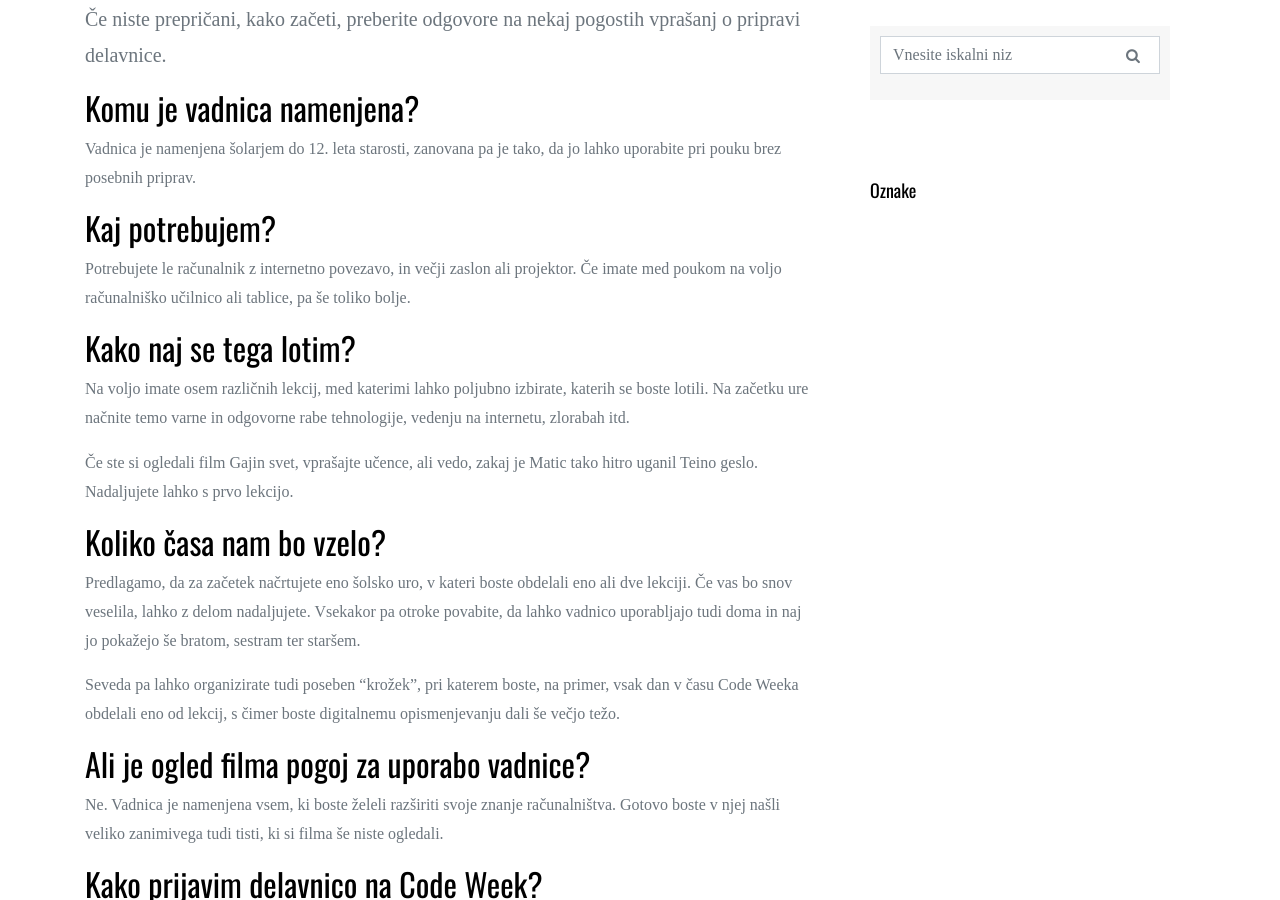
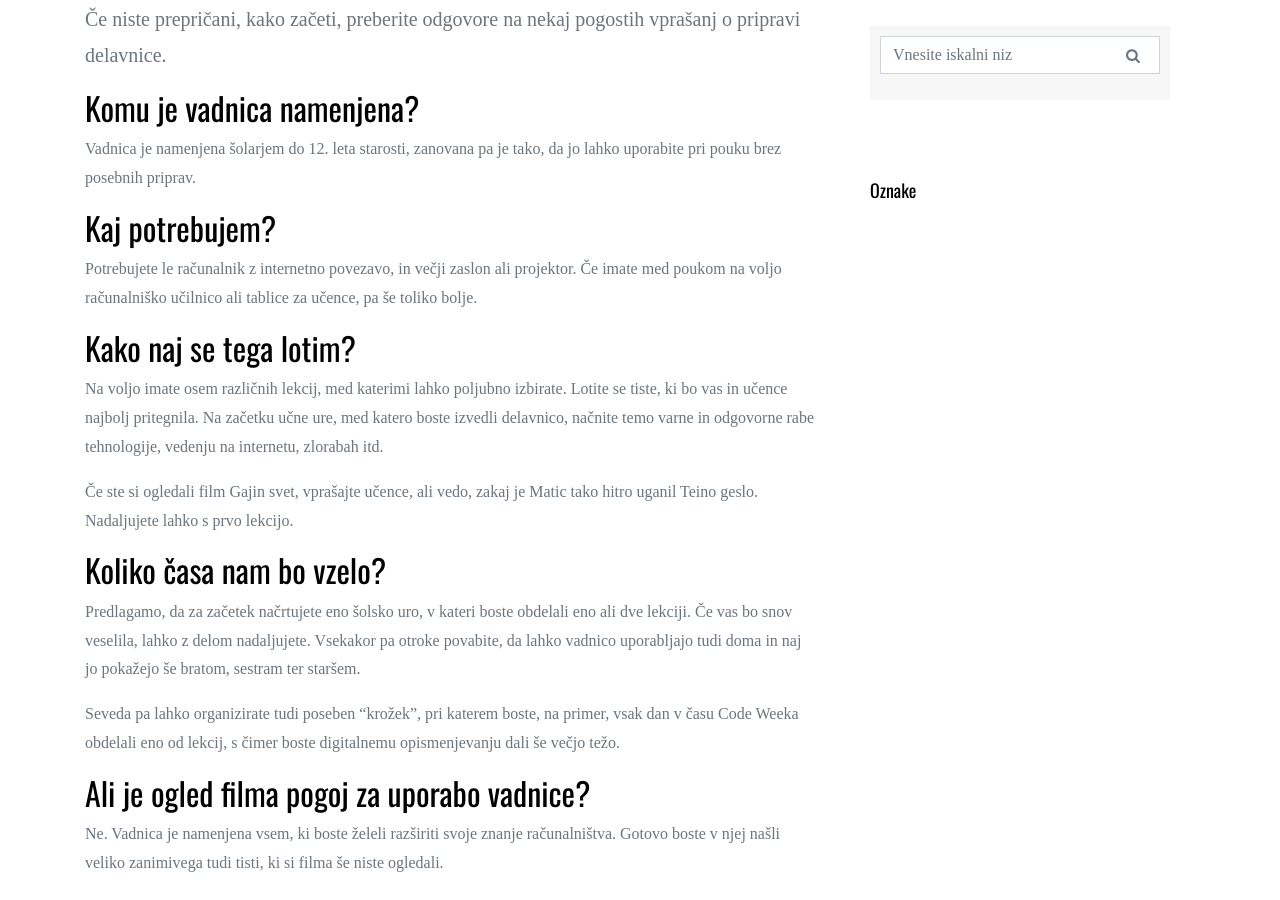
Before and after one commit to codeweeksi/gajin-svet, a Jekyll site: the page built from _featured/featured-article3.md, in a window 1280 px wide and 900 px high, scrolled down 661 px. Built offline with Jekyll 4.4.1, drawn with Linux system fonts in a browser that asks for light colours; some web fonts are replaced; comment, search, counter and statistics services are not loaded; some of the changed text lies outside the part shown.

Commit message:
edited txt

```diff
--- a/_featured/featured-article3.md
+++ b/_featured/featured-article3.md
@@ -12,10 +13,10 @@ excerpt: Če niste prepričani, kako začeti, preberite odgovore na nekaj pogost
 Vadnica je namenjena šolarjem do 12. leta starosti, zanovana pa je tako, da jo lahko uporabite pri pouku brez posebnih priprav.
 
 ## Kaj potrebujem?
-Potrebujete le računalnik z internetno povezavo, in večji zaslon ali projektor. Če imate med poukom na voljo računalniško učilnico ali tablice, pa še toliko bolje.
+Potrebujete le računalnik z internetno povezavo, in večji zaslon ali projektor. Če imate med poukom na voljo računalniško učilnico ali tablice za učence, pa še toliko bolje.
 
 ## Kako naj se tega lotim?
-Na voljo imate osem različnih lekcij, med katerimi lahko poljubno izbirate, katerih se boste lotili. Na začetku ure načnite temo varne in odgovorne rabe tehnologije, vedenju na internetu, zlorabah itd.
+Na voljo imate osem različnih lekcij, med katerimi lahko poljubno izbirate. Lotite se tiste, ki bo vas in učence najbolj pritegnila. Na začetku učne ure, med katero boste izvedli delavnico, načnite temo varne in odgovorne rabe tehnologije, vedenju na internetu, zlorabah itd.
 
 Če ste si ogledali film Gajin svet, vprašajte učence, ali vedo, zakaj je Matic tako hitro uganil Teino geslo. Nadaljujete lahko s prvo lekcijo.
 
```
Also changed, not shown: other parts of _featured/featured-article3.md (+2 -1 lines).
